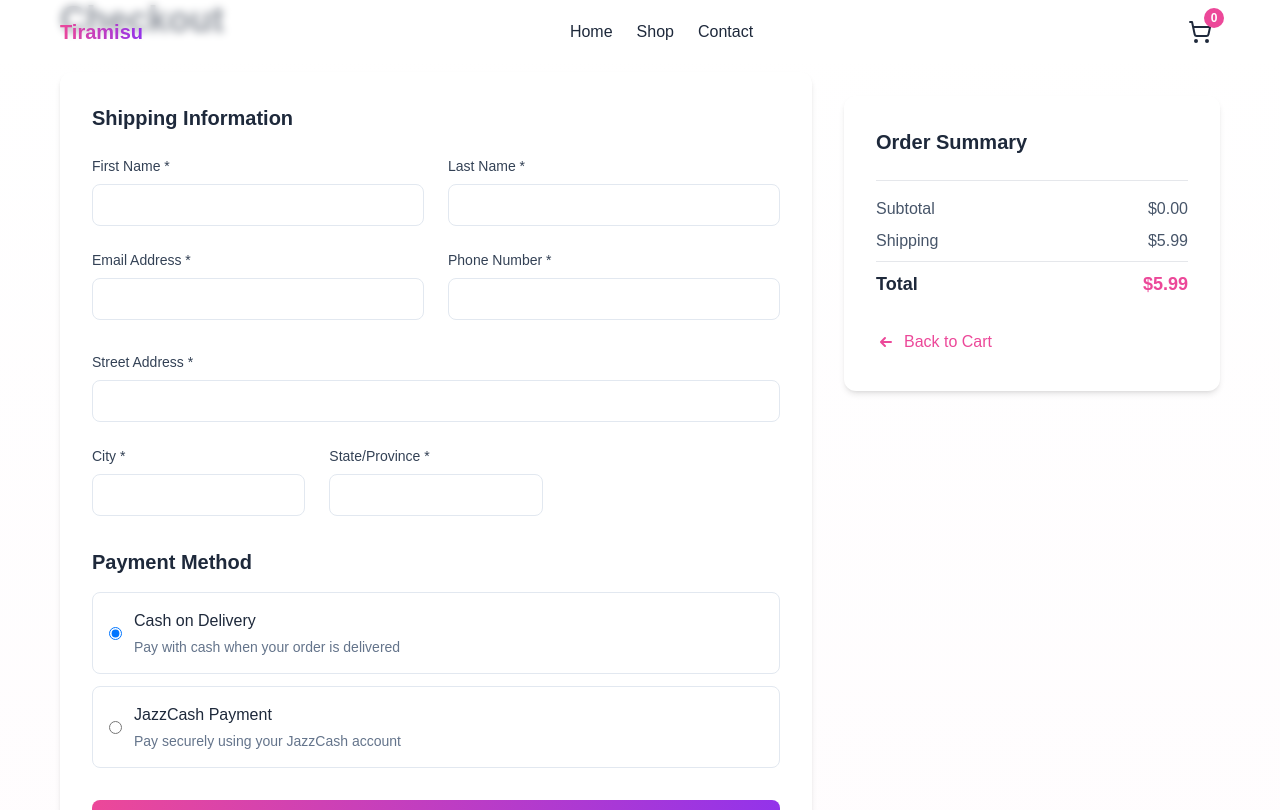
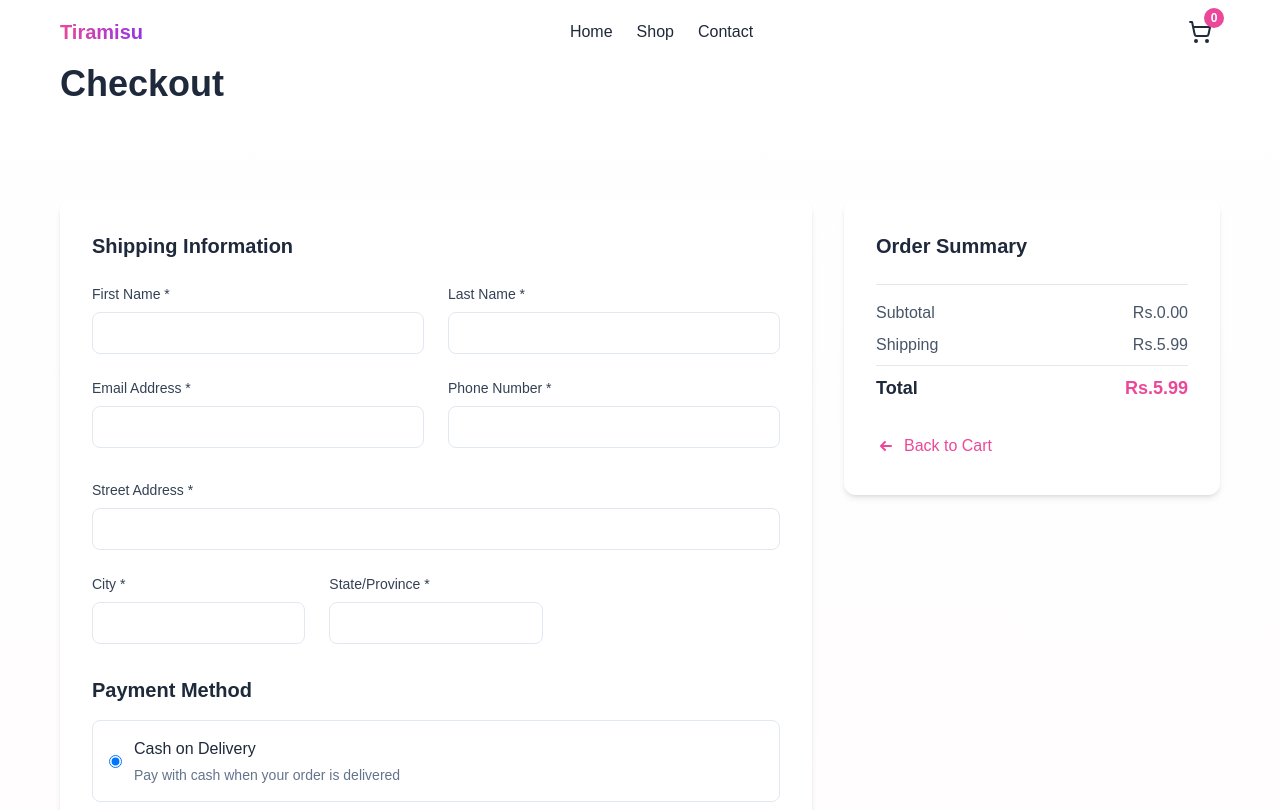
Before and after one commit to Sherrrrryyy/TRIMASU, a React (Vite) app: page /checkout in a window 1280 px wide. Shown: the top 810 px of the page. Built offline with nearby package versions, Linux system fonts and the light colour scheme.

Commit message:
Update Checkout page to display prices in 'Rs.' and adjust heading padding

```diff
--- a/src/pages/Checkout.jsx
+++ b/src/pages/Checkout.jsx
@@ -149,7 +149,7 @@ export default function CheckoutPage() {
       <Navbar />
 
       <div className="container mx-auto px-4 py-16 mt-16">
-        <h1 className="text-3xl md:text-4xl font-bold mb-8 text-slate-800">Checkout</h1>
+        <h1 className="text-3xl md:text-4xl py-16 font-bold mb-8 text-slate-800">Checkout</h1>
 
         <div className="flex flex-col lg:flex-row gap-8">
           {/* Checkout Form */}
@@ -354,7 +354,7 @@ export default function CheckoutPage() {
                       <span className="text-slate-700">{item.name}</span>
                       <span className="text-slate-500 text-sm"> x{item.quantity}</span>
                     </div>
-                    <span className="text-slate-700">${(item.price * item.quantity).toFixed(2)}</span>
+                    <span className="text-slate-700">Rs.{(item.price * item.quantity).toFixed(2)}</span>
                   </div>
                 ))}
               </div>
@@ -363,15 +363,15 @@ export default function CheckoutPage() {
               <div className="border-t pt-4 space-y-2">
                 <div className="flex justify-between text-slate-600">
                   <span>Subtotal</span>
-                  <span>${subtotal.toFixed(2)}</span>
+                  <span>Rs.{subtotal.toFixed(2)}</span>
                 </div>
                 <div className="flex justify-between text-slate-600">
                   <span>Shipping</span>
-                  <span>{shipping === 0 ? "Free" : `$${shipping.toFixed(2)}`}</span>
+                  <span>{shipping === 0 ? "Free" : `Rs.${shipping.toFixed(2)}`}</span>
                 </div>
                 <div className="flex justify-between font-bold text-lg pt-2 border-t">
                   <span className="text-slate-800">Total</span>
-                  <span className="text-pink-500">${total.toFixed(2)}</span>
+                  <span className="text-pink-500">Rs.{total.toFixed(2)}</span>
                 </div>
               </div>
 
```
